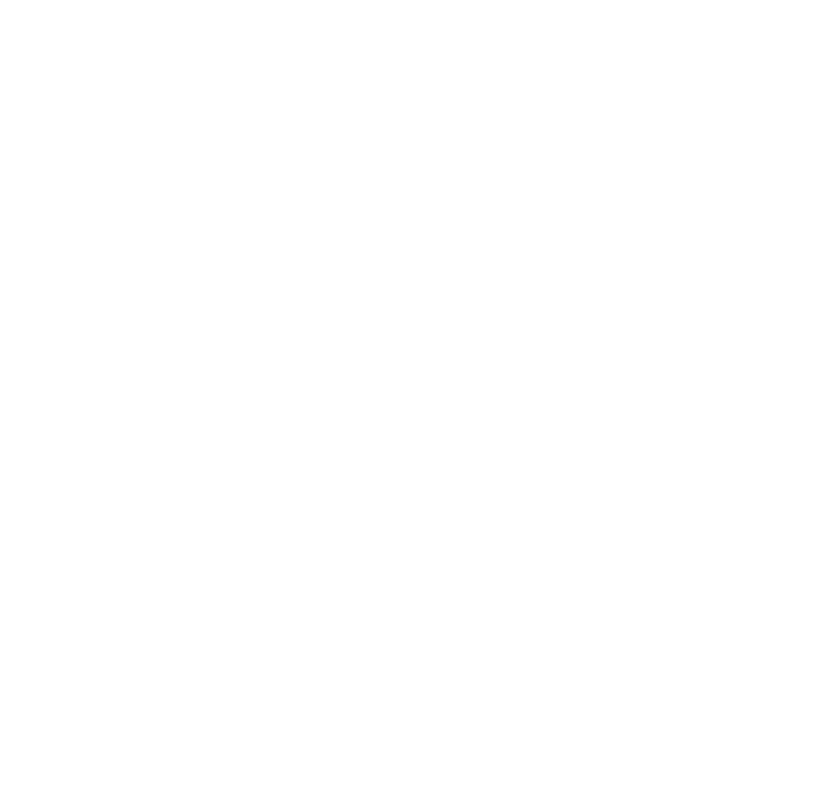
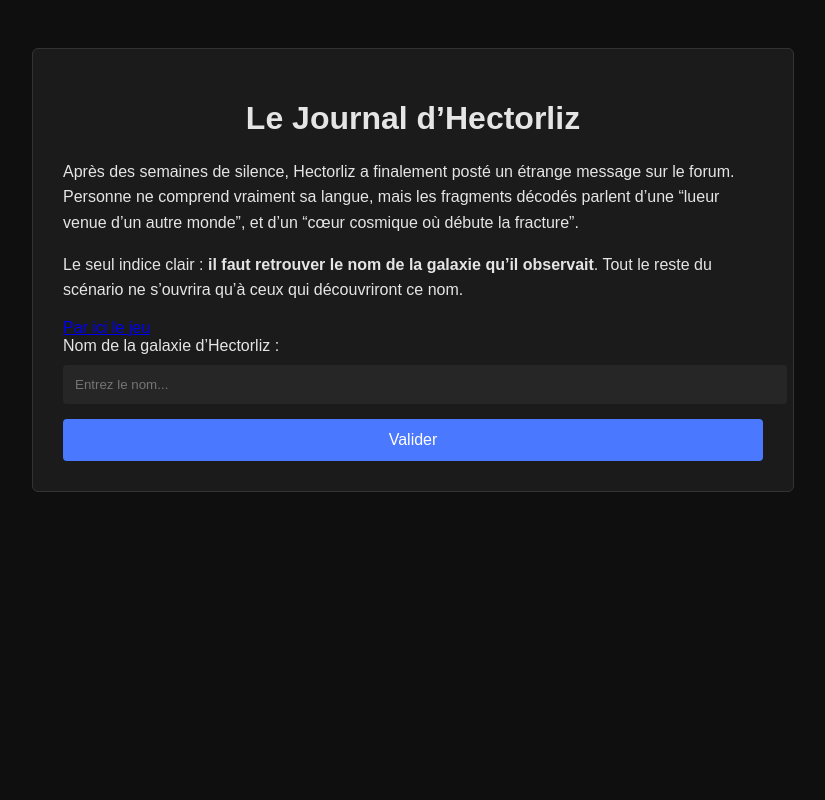
Before and after one commit to heliosthemelios/site_app, a PHP site: page /osint/extraterreste/introduction/index.php in a window 1280 px wide. Before the commit the part shown is empty. Shown: the whole page, without its empty margins (227-1052 px from the left). Run offline with PHP 8.4, Linux system fonts and the light colour scheme.

Commit message:
ajout de defi osint

```diff
--- a/osint/extraterreste/introduction/index.php
+++ b/osint/extraterreste/introduction/index.php
@@ -0,0 +1,100 @@
+<?php
+// --- Configuration ---
+$bonne_reponse = "centaurus a"; // La galaxie d'Hectorliz
+
+$message = "";
+
+if ($_SERVER['REQUEST_METHOD'] === 'POST') {
+    $reponse = strtolower(trim($_POST['galaxie']));
+
+    if ($reponse === strtolower($bonne_reponse)) {
+        // Si tu veux aller vers la suite du challenge :
+        $message = "Bravo ! Vous avez trouvé la galaxie d'Hectorliz.";
+        exit;
+    } else {
+        $message = "<p class='error'>❌ Ce n'est pas le nom de la galaxie d'Hectorliz...</p>";
+    }
+}
+?>
+
+<!DOCTYPE html>
+<html lang="fr">
+<head>
+    <meta charset="UTF-8">
+    <title>L’Horloger Fantôme – Introduction</title>
+    <style>
+        body {
+            background: #0f0f0f;
+            color: #e5e5e5;
+            font-family: Arial, sans-serif;
+            padding: 40px;
+        }
+        .container {
+            max-width: 700px;
+            margin: auto;
+            background: #1b1b1b;
+            padding: 30px;
+            border-radius: 6px;
+            border: 1px solid #333;
+        }
+        h1 { text-align: center; }
+        p { line-height: 1.6; }
+        input[type="text"] {
+            width: 100%;
+            padding: 12px;
+            margin-top: 10px;
+            border-radius: 4px;
+            border: none;
+            background: #262626;
+            color: #eee;
+        }
+        input[type="submit"] {
+            margin-top: 15px;
+            padding: 12px 20px;
+            background: #4a78ff;
+            color: white;
+            border: none;
+            border-radius: 4px;
+            width: 100%;
+            cursor: pointer;
+            font-size: 16px;
+        }
+        input[type="submit"]:hover {
+            background: #6a90ff;
+        }
+        .error {
+            background: #a01616;
+            padding: 12px;
+            border-radius: 4px;
+            color: #fff;
+        }
+    </style>
+</head>
+<body>
+
+<div class="container">
+    <h1>Le Journal d’Hectorliz</h1>
+
+    <p>
+        Après des semaines de silence, Hectorliz a finalement posté un étrange message sur le forum.
+        Personne ne comprend vraiment sa langue, mais les fragments décodés parlent d’une “lueur venue
+        d’un autre monde”, et d’un “cœur cosmique où débute la fracture”.
+    </p>
+
+    <p>
+        Le seul indice clair : <strong>il faut retrouver le nom de la galaxie qu’il observait</strong>.
+        Tout le reste du scénario ne s’ouvrira qu’à ceux qui découvriront ce nom.
+    </p>
+    <a href="../jeu/index.html">Par ici le jeu</a>
+
+    <form method="POST">
+        <label for="galaxie">Nom de la galaxie d’Hectorliz :</label>
+        <input type="text" name="galaxie" id="galaxie" placeholder="Entrez le nom..." required>
+        <input type="submit" value="Valider">
+    </form>
+
+    <?= $message ?>
+</div>
+
+</body>
+</html>
--- a/osint/horloger/introduction/index.php
+++ b/osint/horloger/introduction/index.php
@@ -34,7 +34,7 @@
         <li>Trouver sa <b>dernière position connue</b></li>
     </ul>
 
-    <a class="start-btn" href="defiosint/index.html">Commencer l’enquête</a>
+    <a class="start-btn" href="jeu/index.html">Commencer l’enquête</a>
 
     <?php
         $resultMessage = '';
```
